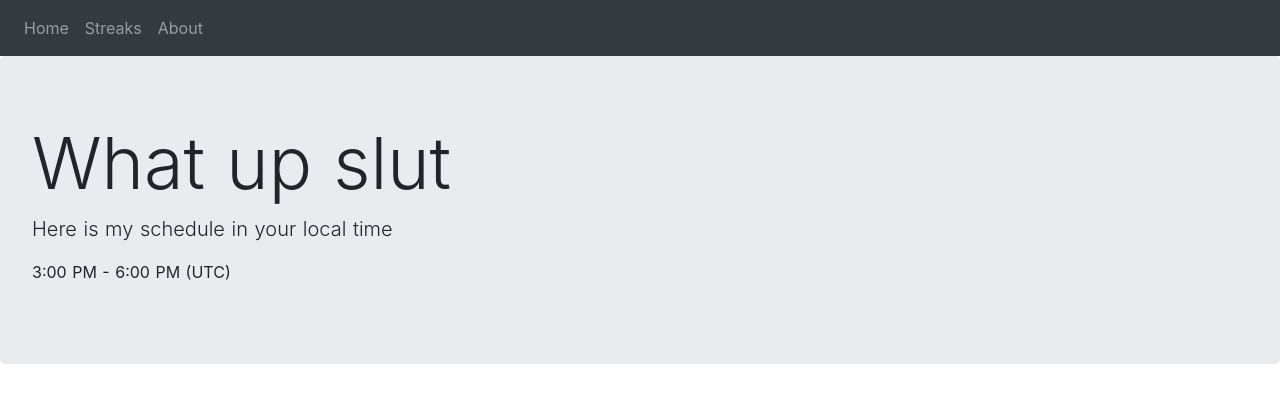
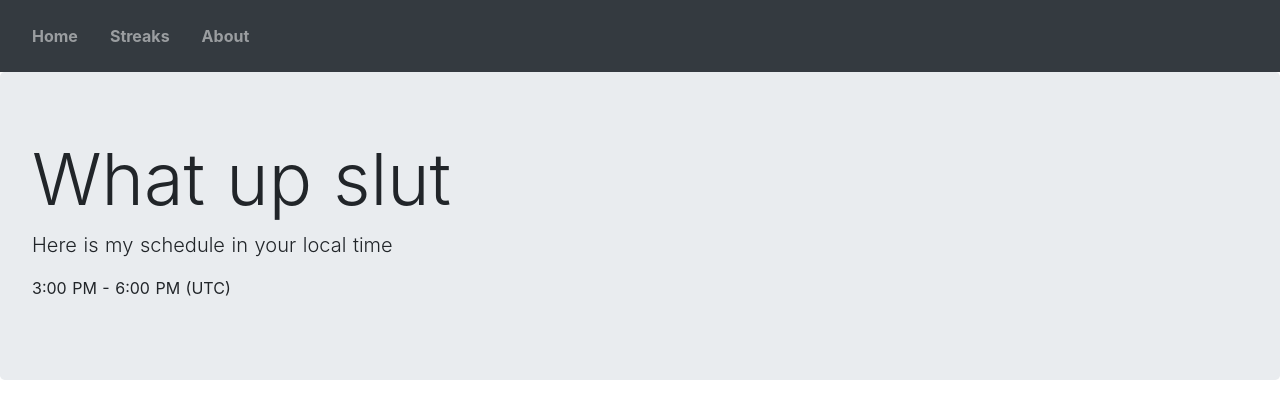
Before and after one commit to lucasmarcondes/notion-renderer, a Nuxt app: page / in a window 1280 px wide. Shown: the top 418 px of the page. Built offline with nearby package versions, Linux system fonts and the light colour scheme.

Commit message:
final deployment changes for test

```diff
--- a/components/TheHeader.vue
+++ b/components/TheHeader.vue
@@ -2,9 +2,15 @@
 	<div>
 		<b-navbar type="dark" variant="dark">
 			<b-navbar-nav>
-				<b-nav-item href="/">Home</b-nav-item>
-				<b-nav-item href="/streaks">Streaks</b-nav-item>
-				<b-nav-item href="/about">About</b-nav-item>
+				<b-nav-item>
+					<nuxt-link class="nav-link" to="/" prefetch>Home</nuxt-link>
+				</b-nav-item>
+				<b-nav-item>
+					<nuxt-link class="nav-link" to="/streaks" prefetch>Streaks</nuxt-link>
+				</b-nav-item>
+				<b-nav-item>
+					<nuxt-link class="nav-link" to="/about" prefetch>About</nuxt-link>
+				</b-nav-item>
 			</b-navbar-nav>
 		</b-navbar>
 	</div>
@@ -14,4 +20,9 @@
 	export default {}
 </script>
 
-<style></style>
+<style>
+	.nav-link {
+		color: white;
+		font-weight: bold;
+	}
+</style>
```
Also changed, not shown: 1 other file (tests, documents, lock files or other folders).
